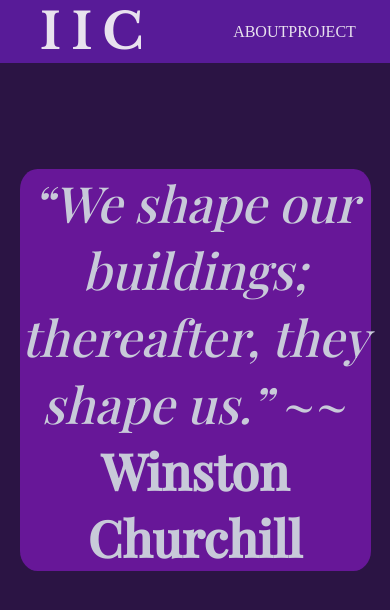
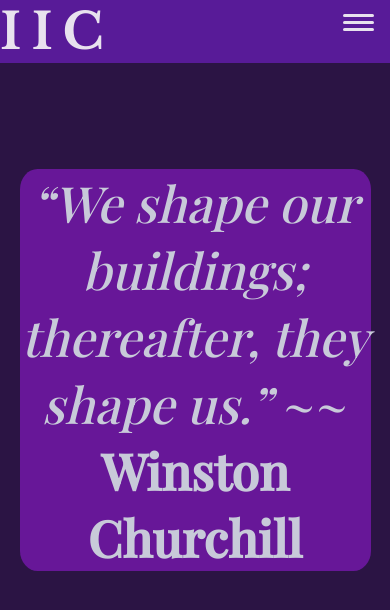
Before and after one commit to vincentmacharia/idealimperial, a plain HTML site: page index.html in a window 390 px wide. Drawn offline with nearby package versions, Linux system fonts and the light colour scheme; a web font is replaced by a local one.

Commit message:
added responsive nav bar

```diff
--- a/index.html
+++ b/index.html
@@ -5,6 +5,7 @@
     <meta http-equiv="X-UA-Compatible" content="IE=edge">
     <meta name="viewport" content="width=device-width, initial-scale=1.0">
     <link rel="stylesheet" href="style.css">
+    <script src="web.js" defer></script>
     <link rel="preconnect" href="https://fonts.googleapis.com">
 <link rel="preconnect" href="https://fonts.gstatic.com" crossorigin>
 <link href="https://fonts.googleapis.com/css2?family=Libre+Baskerville:wght@700&display=swap" rel="stylesheet">
@@ -21,7 +22,11 @@
         <div class="logo">
             <h4>iic</h4>
         </div>
-
+<a href="#" class="toggle-button">
+    <span class="bar"></span>
+    <span class="bar"></span>
+    <span class="bar"></span>
+</a>
     <div class="nav-links">
         <ul>
             <li><a href="about.html">ABOUT</a></li>
--- a/style.css
+++ b/style.css
@@ -32,6 +32,53 @@ nav {
 
 }
 
+.toggle-button {
+    position: absolute;
+    top: .75rem;
+    right: 1rem;
+    display: none;
+    flex-direction: column;
+    justify-content: space-around;
+    width: 31px;
+    height: 21px;
+}
+
+.toggle-button .bar {
+   height: 3px;
+   width: 100%;
+   background-color: #e8e2ee;
+   border-radius: 10px;
+}
+
+@media (max-width: 600px) {
+.toggle-button{
+    display: flex;
+
+}
+.nav-links {
+    display: none;
+    width: 100%;
+
+}
+nav {
+    flex-direction: column;
+    align-items: flex-start;
+}
+.nav-links ul{
+    flex-direction: column;
+    width: 100%;
+}
+.nav-links li{
+    text-align: center;
+}
+
+.nav-links li a {
+    padding: .5rem 1rem;
+}
+.nav-links.active{
+    display:flex;
+}
+}
 /* .logo :hover {
     font-size: 55px;
     transition: 0.5s;
--- /dev/null
+++ b/web.js
@@ -0,0 +1,6 @@
+const toggleButton = document.getElementsByClassName('toggle-button')[0]
+const navbar = document.getElementsByClassName('nav-links')[0]
+
+toggleButton.addEventListener('click', ()=> {
+    navbar.classList.toggle('active')
+})
```
